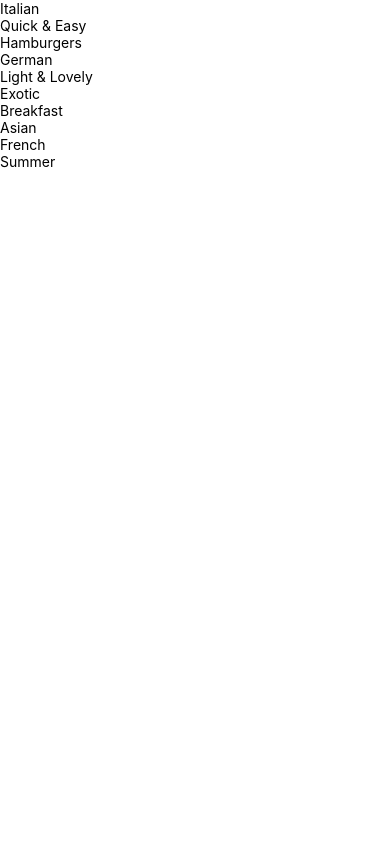
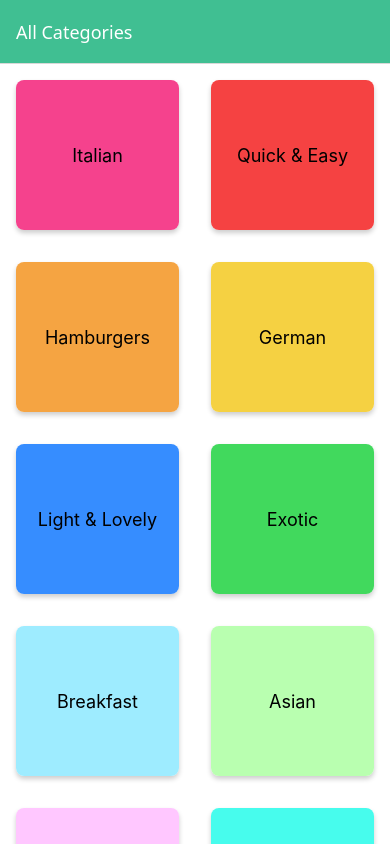
Before and after one commit to phsworks/my-recipes-app, a React Native app: screen /MealsCategories in a window 390 px wide. Built offline with nearby package versions, Linux system fonts and the light colour scheme.

Commit message:
meal details screen added

```diff
--- a/App.js
+++ b/App.js
@@ -1,18 +1,36 @@
 import { StatusBar } from "expo-status-bar";
 import { StyleSheet, Text, View } from "react-native";
 import CategoriesScreen from "./screens/CategoriesScreen";
+import { NavigationContainer } from "@react-navigation/native";
+import { createNativeStackNavigator } from "@react-navigation/native-stack";
+import MealsOverviewScreen from "./screens/MealsOverviewScreen";
+import MealDetailsScreen from "./screens/MealDetailsScreen";
+
+const Stack = createNativeStackNavigator();
 
 export default function App() {
   return (
-    <CategoriesScreen />
+    <>
+      <StatusBar style="light" />
+      <NavigationContainer>
+        <Stack.Navigator
+          screenOptions={{
+            title: "All Categories",
+            headerStyle: { backgroundColor: "#40bf92" },
+            headerTintColor: "white",
+            contentStyle: { backgroundColor: "white" },
+          }}
+        >
+          <Stack.Screen
+            name="MealsCategories"
+            component={CategoriesScreen}
+          />
+          <Stack.Screen name="MealsOverview" component={MealsOverviewScreen} />
+          <Stack.Screen name="MealDetails" component={MealDetailsScreen} />
+        </Stack.Navigator>
+      </NavigationContainer>
+    </>
   );
 }
 
-const styles = StyleSheet.create({
-  container: {
-    flex: 1,
-    backgroundColor: "#fff",
-    alignItems: "center",
-    justifyContent: "center",
-  },
-});
+const styles = StyleSheet.create({});
--- a/app.json
+++ b/app.json
@@ -5,6 +5,7 @@
     "version": "1.0.0",
     "orientation": "portrait",
     "icon": "./assets/icon.png",
+    "backgroundColor": "#3bc494",
     "userInterfaceStyle": "light",
     "newArchEnabled": true,
     "splash": {
--- a/components/CategoryGridTile.js
+++ b/components/CategoryGridTile.js
@@ -1,12 +1,19 @@
 import React from 'react';
-import { View, Text, StyleSheet, Pressable } from 'react-native';
+import { View, Text, StyleSheet, Pressable, Platform } from "react-native";
 
-function CategoryGridTile( {title, color}) {
+function CategoryGridTile({ title, color, onPress }) {
   return (
-    <View style={styles.container}>
-      <Pressable>
-        <View>
-          <Text>{title}</Text>
+    <View style={styles.gridItem}>
+      <Pressable
+        onPress={onPress}
+        android_ripple={{ color: "#ccc" }}
+        style={({ pressed }) => [
+          styles.button,
+          pressed ? styles.buttonPressed : null,
+        ]}
+      >
+        <View style={[styles.innerContainer, { backgroundColor: color }]}>
+          <Text style={styles.title}>{title}</Text>
         </View>
       </Pressable>
     </View>
@@ -14,7 +21,39 @@ function CategoryGridTile( {title, color}) {
 }
 
 const styles = StyleSheet.create({
-
+  gridItem: {
+    flex: 1,
+    margin: 16,
+    height: 150,
+    borderRadius: 8,
+    elevation: 5,
+    shadowColor: "black",
+    backgroundColor: "white",
+    overflow: Platform.OS === "android" ? "hidden" : "visible",
+    shadowOffset: {
+      width: 0,
+      height: 3,
+    },
+    shadowOpacity: 0.2,
+    shadowRadius: 5.46,
+  },
+  button: {
+    flex: 1,
+  },
+  buttonPressed: {
+    opacity: 0.3,
+  },
+  innerContainer: {
+    flex: 1,
+    borderRadius: 8,
+    padding: 16,
+    justifyContent: "center",
+    alignItems: "center",
+  },
+  title: {
+    fontWeight: 400,
+    fontSize: 18,
+  },
 });
 
 export default CategoryGridTile;
--- /dev/null
+++ b/components/MealDetail/List.js
@@ -0,0 +1,26 @@
+import { View, Text, StyleSheet } from "react-native";
+
+function List({ data }) {
+  return data.map((dataPoint) => (
+    <View key={dataPoint} style={styles.listItem}>
+      <Text style={styles.itemText}>{dataPoint}</Text>
+    </View>
+  ));
+}
+
+export default List;
+
+const styles = StyleSheet.create({
+  listItem: {
+    borderRadius: 6,
+    paddingHorizontal: 8,
+    paddingVertical: 4,
+    marginVertical: 4,
+    marginHorizontal: 12,
+    backgroundColor: "#29d6c3",
+  },
+  itemText: {
+    color: "white",
+    textAlign: "center",
+  },
+});
--- /dev/null
+++ b/components/MealDetail/Subtitle.js
@@ -0,0 +1,27 @@
+import { View, Text, StyleSheet } from "react-native";
+
+function Subtitle({ children }) {
+  return (
+    <View style={styles.subtitleContainer}>
+      <Text style={styles.subtitle}>{children}</Text>
+    </View>
+  );
+}
+
+export default Subtitle;
+
+const styles = StyleSheet.create({
+  subtitle: {
+    color: "#29d6c3",
+    fontSize: 18,
+    fontWeight: "bold",
+    textAlign: "center",
+  },
+  subtitleContainer: {
+    padding: 6,
+    marginHorizontal: 12,
+    marginVertical: 4,
+    borderBottomColor: "#29d6c3",
+    borderBottomWidth: 2,
+  },
+});
--- /dev/null
+++ b/components/MealDetails.js
@@ -0,0 +1,36 @@
+import { View, Text, StyleSheet } from "react-native";
+
+function MealDetails({
+  duration,
+  complexity,
+  affordability,
+  style,
+  textStyle,
+}) {
+  return (
+    <View style={[styles.details, style]}>
+      <Text style={[styles.detailItem, textStyle]}>{duration}m</Text>
+      <Text style={[styles.detailItem, textStyle]}>
+        {complexity.toUpperCase()}
+      </Text>
+      <Text style={[styles.detailItem, textStyle]}>
+        {affordability.toUpperCase()}
+      </Text>
+    </View>
+  );
+}
+
+export default MealDetails;
+
+const styles = StyleSheet.create({
+  details: {
+    flexDirection: "row",
+    alignItems: "center",
+    justifyContent: "center",
+    padding: 8,
+  },
+  detailItem: {
+    marginHorizontal: 4,
+    fontSize: 12,
+  },
+});
--- /dev/null
+++ b/components/MealItem.js
@@ -0,0 +1,73 @@
+import React from "react";
+import {
+  View,
+  Text,
+  StyleSheet,
+  Pressable,
+  Image,
+  Platform,
+} from "react-native";
+import { useNavigation } from "@react-navigation/native";
+import MealDetails from './MealDetails'
+
+function MealItem({ id, title, imageUrl, duration, complexity, affordability }) {
+  const navigation = useNavigation();
+
+  function selectMealItemHandler() {
+    navigation.navigate('MealDetails', {
+      mealId: id,
+    })
+
+  }
+
+  return (
+    <View style={styles.mealITem}>
+      <Pressable onPress={selectMealItemHandler} android_ripple={{color: 'grey'}} style={({pressed}) => (pressed ? styles.buttonPressed : null)} >
+        <View>
+          <View style={styles.container}>
+            <Image style={styles.image} source={{ uri: imageUrl }} />
+            <Text style={styles.title}>{title}</Text>
+          </View>
+          <MealDetails duration={duration} affordability={affordability} complexity={complexity} />
+
+        </View>
+      </Pressable>
+    </View>
+  );
+}
+
+const styles = StyleSheet.create({
+  mealITem: {
+    margin: 16,
+    borderRadius: 8,
+    overflow: "hidden",
+    overflow: Platform.OS === "android" ? "hidden" : "visible",
+    backgroundColor: "white",
+    elevation: 4,
+    shadowOffset: {
+      width: 0,
+      height: 3,
+    },
+    shadowOpacity: 0.2,
+    shadowRadius: 5.46,
+  },
+  buttonPressed: {
+    opacity: 0.3,
+  },
+  image: {
+    width: "100%",
+    height: 200,
+  },
+  title: {
+    fontWeight: "600",
+    textAlign: "center",
+    fontSize: 18,
+    margin: 8,
+  },
+  innerContainer: {
+    borderRadius: 8,
+    overflow: "hidden",
+  },
+});
+
+export default MealItem;
--- a/screens/CategoriesScreen.js
+++ b/screens/CategoriesScreen.js
@@ -1,21 +1,36 @@
-import { View, Text, StyleSheet, FlatList } from 'react-native';
-import { CATEGORIES } from '../data/recipes-data'
-import CategoryGridTile from '../components/CategoryGridTile';
+import { View, Text, StyleSheet, FlatList } from "react-native";
+import { CATEGORIES } from "../data/recipes-data";
+import CategoryGridTile from "../components/CategoryGridTile";
 
-function renderCategoryItem(itemData) {
-  return <CategoryGridTile title={itemData.item.title} color={itemData.item.color}/>
-}
+function CategoriesScreen({ navigation }) {
+  function renderCategoryItem(itemData) {
+    function pressHandler() {
+      navigation.navigate("MealsOverview", {
+        categoryId: itemData.item.id,
+       });
+    }
 
-function CategoriesScreen() {
+    return (
+      <CategoryGridTile
+        title={itemData.item.title}
+        color={itemData.item.color}
+        onPress={pressHandler}
+      />
+    );
+  }
+
   return (
-    <FlatList data={ CATEGORIES } keyExtractor={(item) => item.id} renderItem={renderCategoryItem} />
+    <FlatList
+      data={CATEGORIES}
+      keyExtractor={(item) => item.id}
+      renderItem={renderCategoryItem}
+      numColumns={2}
+    />
   );
 }
 
 const styles = StyleSheet.create({
-  categoriesContainer: {
 
-  }
 });
 
 export default CategoriesScreen;
--- /dev/null
+++ b/screens/MealDetailsScreen.js
@@ -0,0 +1,60 @@
+import { View, Text, Image, StyleSheet, ScrollView } from "react-native";
+import { MEALS } from "../data/recipes-data";
+import MealDetails from "../components/MealDetails";
+import List from "../components/MealDetail/List";
+import Subtitle from "../components/MealDetail/Subtitle";
+
+function MealDetailScreen({ route }) {
+  const mealId = route.params.mealId;
+
+  const selectedMeal = MEALS.find((meal) => meal.id === mealId);
+
+  return (
+    <ScrollView style={styles.rootContainer}>
+      <Image style={styles.image} source={{ uri: selectedMeal.imageUrl }} />
+      <Text style={styles.title}>{selectedMeal.title}</Text>
+      <MealDetails
+        duration={selectedMeal.duration}
+        complexity={selectedMeal.complexity}
+        affordability={selectedMeal.affordability}
+        textStyle={styles.detailText}
+      />
+      <View style={styles.listOuterContainer}>
+        <View style={styles.listContainer}>
+          <Subtitle>Ingredients</Subtitle>
+          <List data={selectedMeal.ingredients} />
+          <Subtitle>Steps</Subtitle>
+          <List data={selectedMeal.steps} />
+        </View>
+      </View>
+    </ScrollView>
+  );
+}
+
+export default MealDetailScreen;
+
+const styles = StyleSheet.create({
+  rootContainer: {
+    marginBottom: 32,
+  },
+  image: {
+    width: "100%",
+    height: 350,
+  },
+  title: {
+    fontWeight: "bold",
+    fontSize: 24,
+    margin: 8,
+    textAlign: "center",
+    color: "black",
+  },
+  detailText: {
+    color: "black",
+  },
+  listOuterContainer: {
+    alignItems: "center",
+  },
+  listContainer: {
+    width: "80%",
+  },
+});
--- /dev/null
+++ b/screens/MealsOverviewScreen.js
@@ -0,0 +1,56 @@
+import { useEffect } from "react";
+import { View, FlatList, StyleSheet } from "react-native";
+
+import MealItem from "../components/MealItem";
+import { MEALS, CATEGORIES } from "../data/recipes-data";
+
+function MealsOverviewScreen({ route, navigation }) {
+  const catId = route.params.categoryId;
+
+  const displayedMeals = MEALS.filter((mealItem) => {
+    return mealItem.categoryIds.indexOf(catId) >= 0;
+  });
+
+  useEffect(() => {
+    const category = CATEGORIES.find((category) => category.id === catId);
+
+    if (category) {
+      navigation.setOptions({
+        title: category.title,
+      });
+    }
+  }, [catId, navigation]);
+
+  function renderMealItem(itemData) {
+    const item = itemData.item;
+
+    const mealItemProps = {
+      id: item.id,
+      title: item.title,
+      imageUrl: item.imageUrl,
+      affordability: item.affordability,
+      complexity: item.complexity,
+      duration: item.duration,
+    };
+    return <MealItem {...mealItemProps} />;
+  }
+
+  return (
+    <View style={styles.container}>
+      <FlatList
+        data={displayedMeals}
+        keyExtractor={(item) => item.id}
+        renderItem={renderMealItem}
+      />
+    </View>
+  );
+}
+
+const styles = StyleSheet.create({
+  container: {
+    flex: 1,
+    padding: 16,
+  },
+});
+
+export default MealsOverviewScreen;
```
Also changed, not shown: package.json (+6 -1 lines), 1 other file (tests, documents, lock files or other folders).
